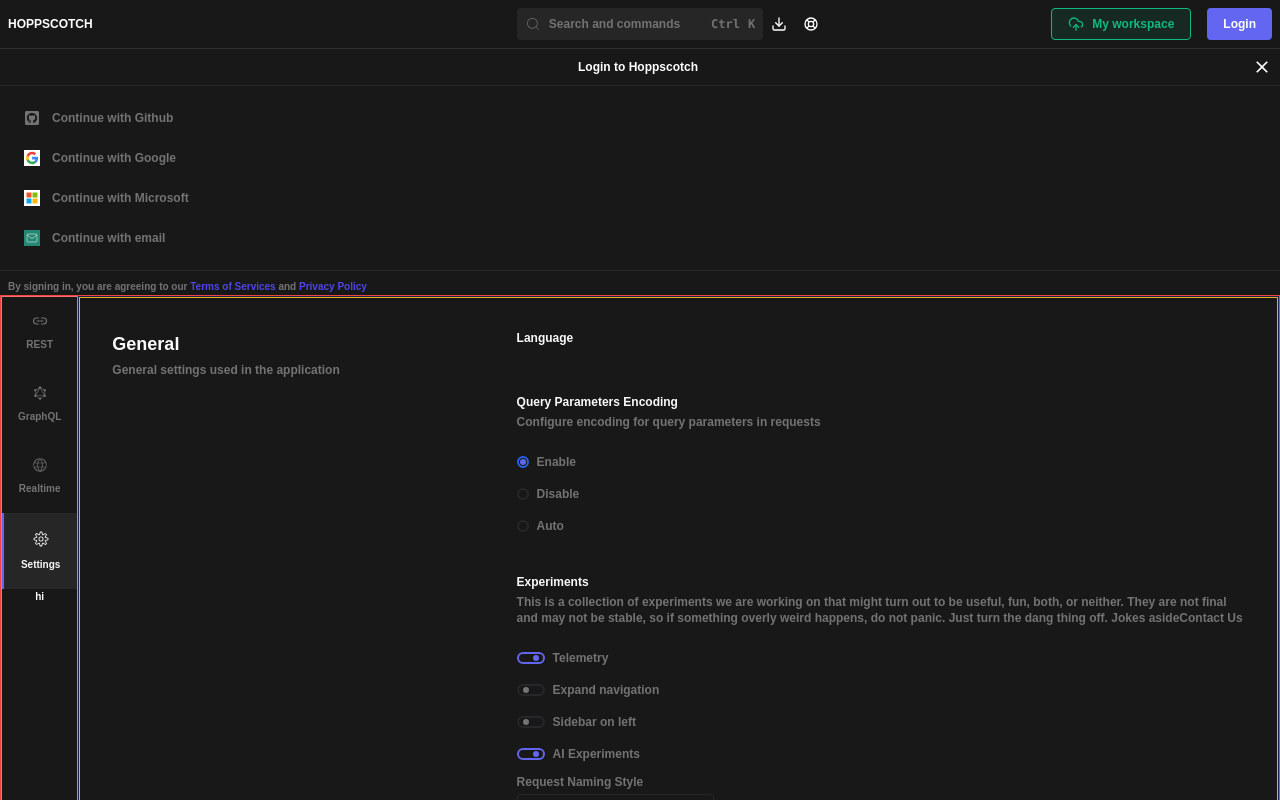
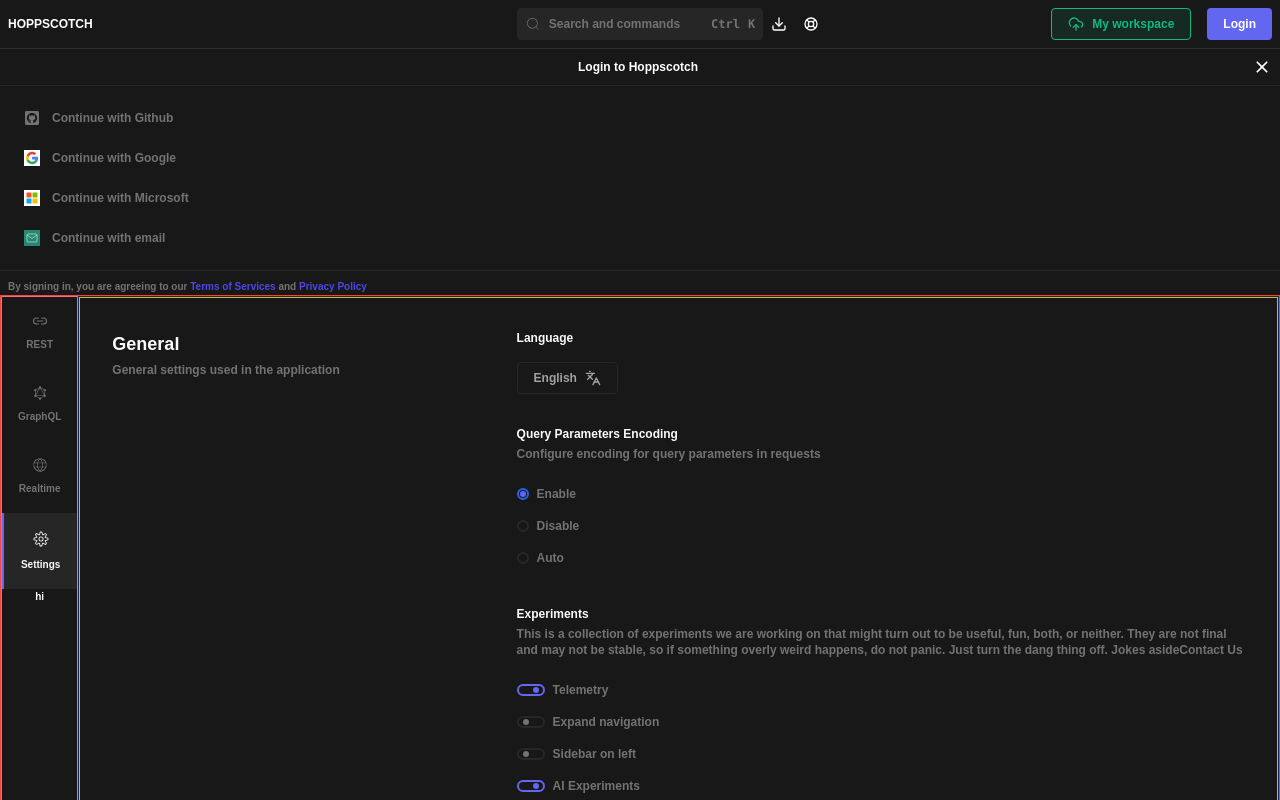
Before and after one commit to rsireesha-g/hoppscoth-clone, a React (Create React App) app: page /settings in a window 1280 px wide. Built offline with nearby package versions, Linux system fonts and the light colour scheme.

Commit message:
feat: settings page dropdown and static theme

```diff
--- a/src/components/dropdownMenu.tsx
+++ b/src/components/dropdownMenu.tsx
@@ -28,7 +28,7 @@
             case 'top-left':
                 return 'bottom-full -left-1/2 mb-2';
             case 'top-right':
-                return 'bottom-full right-0 mb-2';
+                return 'bottom-full right-1/2 mb-2';
             case 'bottom-left':
                 return 'top-full left-0 mt-2';
             case 'bottom-right':
@@ -52,7 +52,7 @@
 
             {isOpen && (
                 <div
-                    className={`py-4 px-2 absolute z-50  flex flex-col gap-2 w-56 bg-popoverColor !max-w-[45vw] border text-secondaryLight border-dividerDark rounded-md shadow-lg ${getPositionClasses(position)}`}
+                    className={`py-4 px-2 absolute z-50  flex flex-col gap-2 w-56 bg-popoverColor !max-w-[45vw] border text-secondaryLight border-dividerDark rounded-md shadow-lg max-h-[60vh] overflow-y-scroll ${getPositionClasses(position)}`}
                 >
                     {childrenPosition === 'top' && children}
 
--- a/src/pages/settings.tsx
+++ b/src/pages/settings.tsx
@@ -5,6 +5,11 @@
 import { SlideButton } from '../components/slideButton';
 import { Button } from '../components/button';
 import { SettingsSection } from '../components/settingsSection';
+import DropdownMenu from '../components/dropdownMenu';
+import { LuLanguages } from "react-icons/lu";
+import { IoIosDesktop } from 'react-icons/io';
+import { CiCloud, CiDark, CiLight } from 'react-icons/ci';
+import { MdDarkMode } from 'react-icons/md';
 
 export type ExperimentKey = 'Telemetry' | 'Expand navigation' | 'Sidebar on left' | 'AI Experiments' | 'Experimental scripting sandbox' | 'Verify Host' | 'Verify Peer' | 'Proxy';
 
@@ -21,6 +26,42 @@
         'Proxy': false
     });
 
+    const [activeColor, setColor] = useState('Indigo')
+
+    const globalLanguages = [
+        { label: 'English' },
+        { label: 'Mandarin Chinese' },
+        { label: 'Spanish' },
+        { label: 'Arabic' },
+        { label: 'Hindi' },
+        { label: 'Bengali' },
+        { label: 'Portuguese' },
+        { label: 'Russian' },
+        { label: 'Japanese' },
+        { label: 'German' },
+        { label: 'French' },
+        { label: 'Urdu' },
+        { label: 'Indonesian' },
+        { label: 'Turkish' },
+        { label: 'Vietnamese' },
+        { label: 'Korean' },
+        { label: 'Italian' },
+        { label: 'Persian (Farsi)' },
+        { label: 'Polish' },
+        { label: 'Ukrainian' },
+        { label: 'Thai' },
+        { label: 'Dutch' },
+        { label: 'Swahili' },
+        { label: 'Tamil' },
+        { label: 'Telugu' },
+        { label: 'Malayalam' },
+        { label: 'Punjabi' },
+        { label: 'Marathi' },
+        { label: 'Gujarati' },
+        { label: 'Hebrew' }
+    ];
+
+
     const [interceptorValues, setInterceptorValues] = useState('Browser');
 
     const handleExperimentsValue = (item: ExperimentKey) => {
@@ -36,7 +77,18 @@
                     <p className="text-secondaryLight my-1">General settings used in the application</p>
                 </div>
                 <div className="space-y-8 p-8 col-span-2">
-                    <SettingsSection heading='Language' />
+                    <SettingsSection heading='Language' >
+                        <DropdownMenu position='bottom-left' items={globalLanguages}
+                            button={
+
+                                <Button type='secondary' text='English' extraClass=' !flex-row-reverse' >
+                                    <LuLanguages size={16} />
+                                </Button>
+                            }
+                        >
+
+                        </DropdownMenu>
+                    </SettingsSection>
 
                     <SettingsSection heading='Query Parameters Encoding' description='Configure encoding for query parameters in requests'>
                         <div className='flex flex-col w-fit'>
@@ -67,9 +119,23 @@
                         <div className="my-1 text-secondaryLight">
                             Request Naming Style
                         </div>
-                        <Button type='secondary' text='Descriptive With Spaces'>
-                            'hi'
-                        </Button>
+                        <DropdownMenu position='top-right'
+
+                            items={[
+                                { label: 'Descriptive With Spaces' },
+                                { label: 'Camel Case (camelCase)' },
+                                { label: 'Snake Case (snake_case)' },
+                                { label: 'Pascal Case (PascalCase)' },
+                                { label: 'Custom' }
+                            ]}
+                            button={
+                                <Button type='secondary' text='Descriptive With Spaces'
+                                    extraClass=' !flex-row-reverse w-full justify-start' >
+                                </Button>
+                            }
+                        >
+
+                        </DropdownMenu>
                         <SlideButton
                             selected={experimentsValue?.['Experimental scripting sandbox']}
                             setSelected={handleExperimentsValue}
@@ -86,8 +152,25 @@
                     <p className="text-secondaryLight my-1">Customize your application theme.</p>
                 </div>
                 <div className="space-y-8 p-8 col-span-2">
-                    <SettingsSection heading='Background' description='System()'>backgrounds</SettingsSection>
-                    <SettingsSection heading='Accent color' description='Indigo'>colors</SettingsSection>
+                    <SettingsSection heading='Background' description='Black'>
+                        <div className="flex gap-2">
+                            <IoIosDesktop size={16} />
+                            <CiLight size={18} />
+                            <CiCloud size={18} />
+                            <CiDark size={18} />
+                        </div>
+                    </SettingsSection>
+                    <SettingsSection heading='Accent color' description={activeColor}>
+                        <div className="flex gap-2">
+                            {['green', 'teal', 'blue', 'indigo', 'purple', 'yellow', 'orange', 'red', 'pink']
+                                ?.map((color: string) => (
+                                    <div className={`w-4 h-4 border rounded-full flex justify-center align-middle`} style={{ borderColor: `${color}` }}
+                                        onClick={() => setColor(color)}>
+                                        {activeColor === color && <div className='w-1 h-1 text-center rounded-full' style={{ backgroundColor: `${color}` }}></div>}
+                                    </div>
+                                ))}
+                        </div>
+                    </SettingsSection>
                 </div>
             </div>
             <div className="md:grid md:grid-cols-3 md:gap-4">
@@ -110,7 +193,8 @@
                         linkText='Proxy privacy policy'
                         linkTo='#'
                     >
-                        proxy url nasda
+                        proxy url
+                        <Button text='https://proxy.hoppscotch.io/' type='secondary' extraClass='w-full mt-2' />
                     </SettingsSection>
                     <SettingsSection heading='Agent'
                         description=''
```
